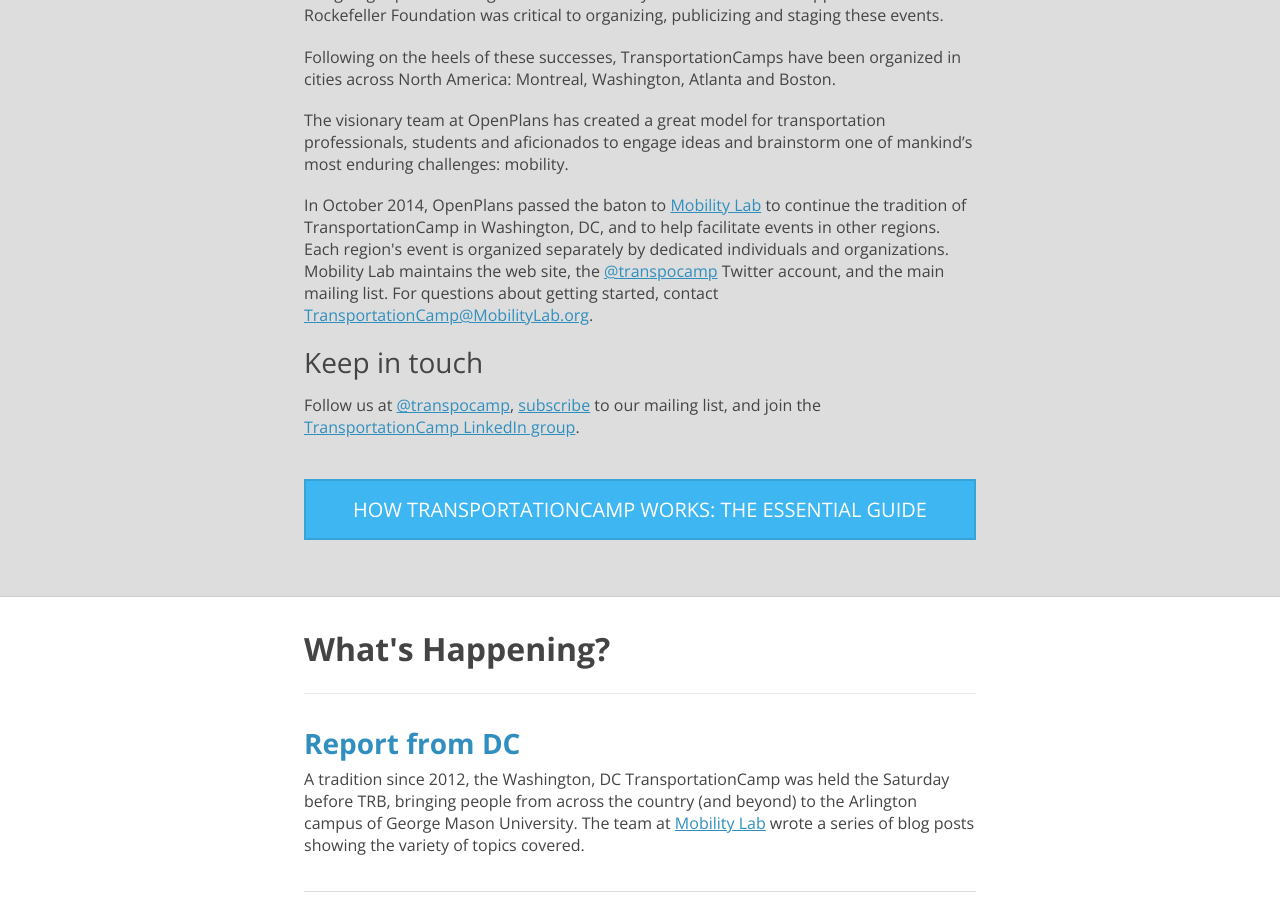
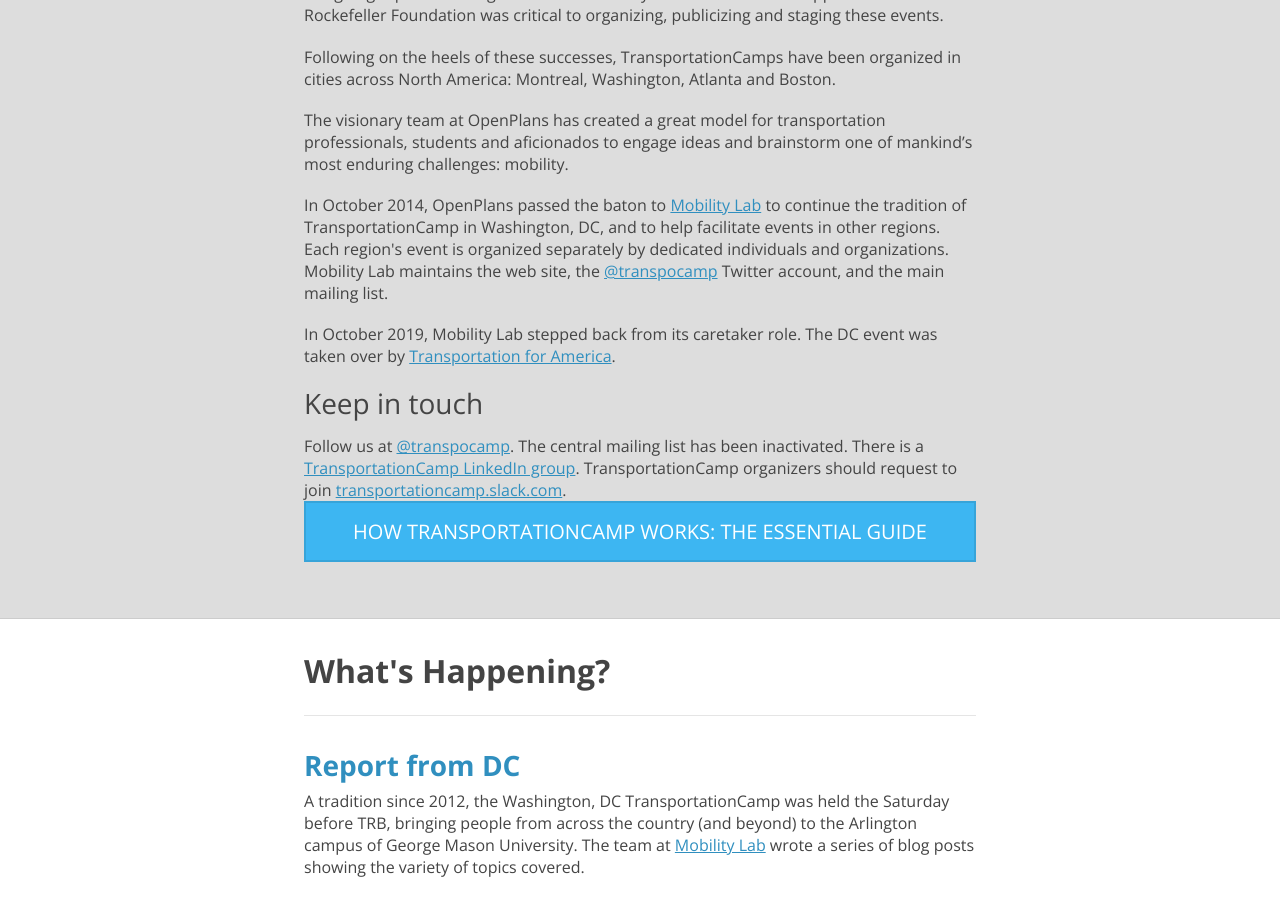
Before and after one commit to transpocamp/transportationcamp.org, a Jekyll site: the page built from index.html, in a window 1280 px wide and 900 px high, scrolled down 1770 px. Built offline with Jekyll 4.4.1, drawn with Linux system fonts in a browser that asks for light colours; nearby versions of some CDN libraries.

Commit message:
remove stuff

```diff
--- a/index.html
+++ b/index.html
@@ -80,18 +80,17 @@
     Each region's event is organized separately by dedicated individuals and organizations.
     Mobility Lab maintains the web site, the <a href="https://twitter.com/transpocamp">@transpocamp</a>
     Twitter account, and the main mailing list.
-    For questions about getting started, contact
-    <a href="mailto:TransportationCamp@MobilityLab.org">TransportationCamp@MobilityLab.org</a>.
+
+    <p>In October 2019, Mobility Lab stepped back from its caretaker role.
+    The DC event was taken over by <a href="http://t4america.org/">Transportation for America</a>.
 
     <h4>Keep in touch</h4>
 
-<!-- BEGIN: Constant Contact Email List Form Button -->
-Follow us at <a href="https://twitter.com/transpocamp">@transpocamp</a>,
-<a href="http://visitor.r20.constantcontact.com/d.jsp?llr=hya6bgfab&p=oi&m=1105083663111&sit=av57j87fb&f=45390465-d0b9-4eec-bd4a-16e9f9c165a7">subscribe</a> to our mailing list,
-and join the <a href="https://www.linkedin.com/grp/home?gid=8424118">TransportationCamp LinkedIn group</a>.
-<p> &nbsp;
-<p>
-<!-- END: Constant Contact Email List Form Button -->
+    Follow us at <a href="https://twitter.com/transpocamp">@transpocamp</a>.
+    The central mailing list has been inactivated.
+    There is a <a href="https://www.linkedin.com/grp/home?gid=8424118">TransportationCamp LinkedIn group</a>.
+    TransportationCamp organizers should request to join <a href="https://transportationcamp.slack.com/">transportationcamp.slack.com</a>.
+    <p>
 
     <a class="btn btn-block btn-large" href="{{ site.baseurl }}/2011/02/how-transportationcamp-works-the-essential-guide/">How TransportationCamp works: <span class="nobreak">the essential guide</span></a>
   </div>
```
